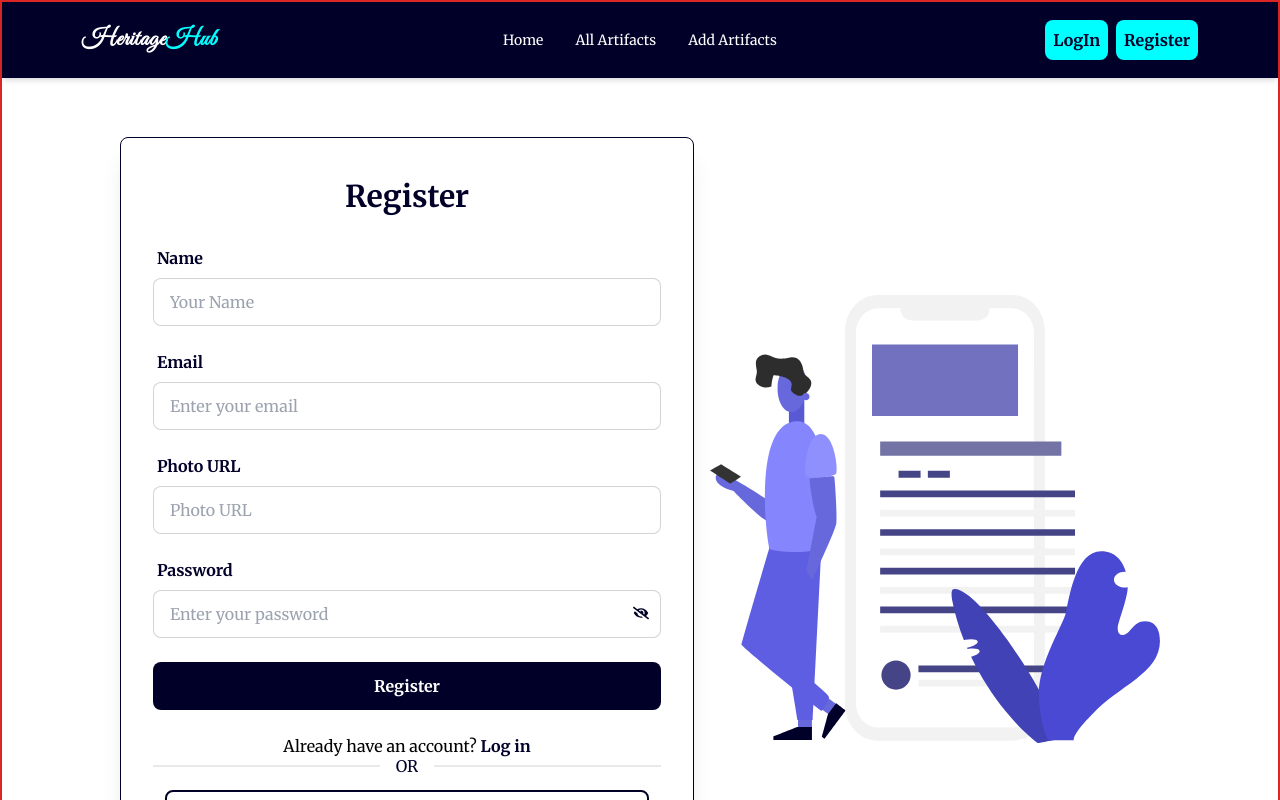
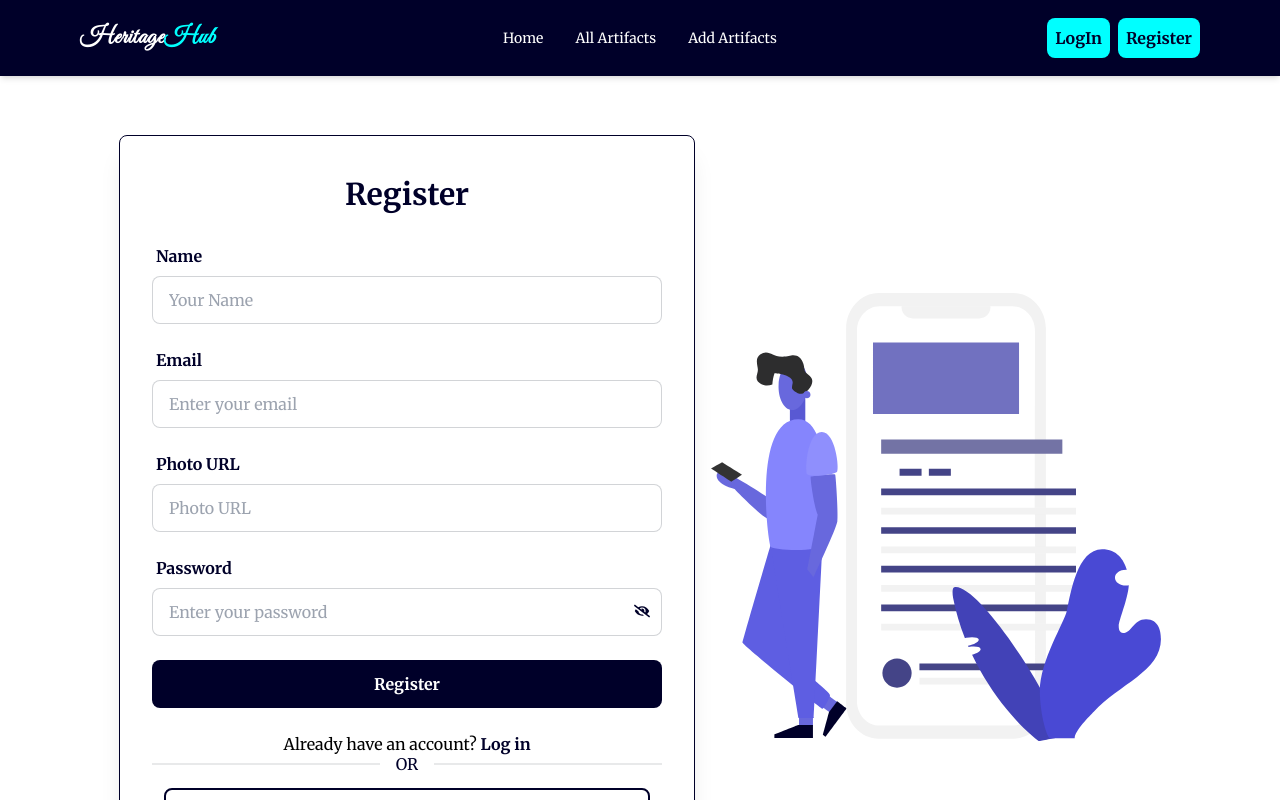
Before and after one commit to TaiebaTasnim/HeritageHub-client-site, a React (Vite) app: page /register in a window 1280 px wide. Shown: the top 800 px of the page. Built offline with nearby package versions, Linux system fonts and the light colour scheme; no server answers.

Commit message:
root componen border remove

```diff
--- a/src/MainLayout/Root.jsx
+++ b/src/MainLayout/Root.jsx
@@ -12,7 +12,7 @@ const Root = () => {
       }, []);
       return (
 
-            <div className="font-display border-2 border-red-600">
+            <div className="font-display ">
                   <div className="bg-[#000029]">
                   <Header></Header>
 
```
